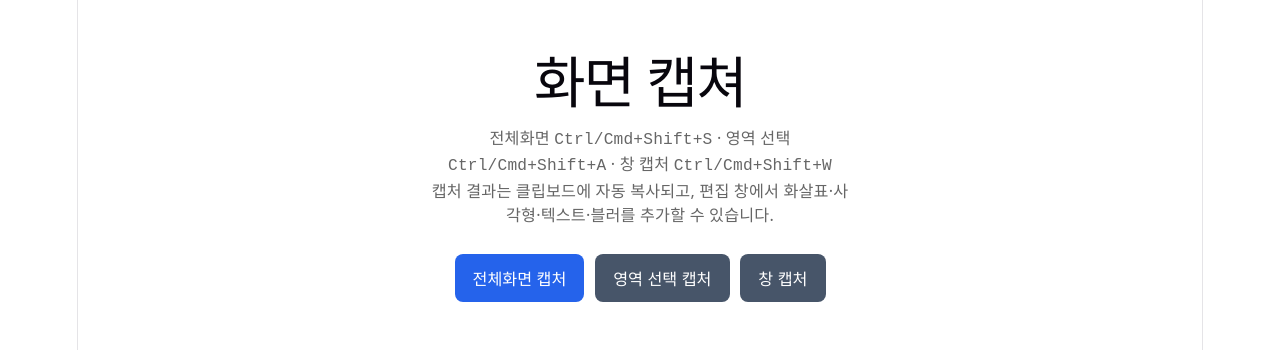
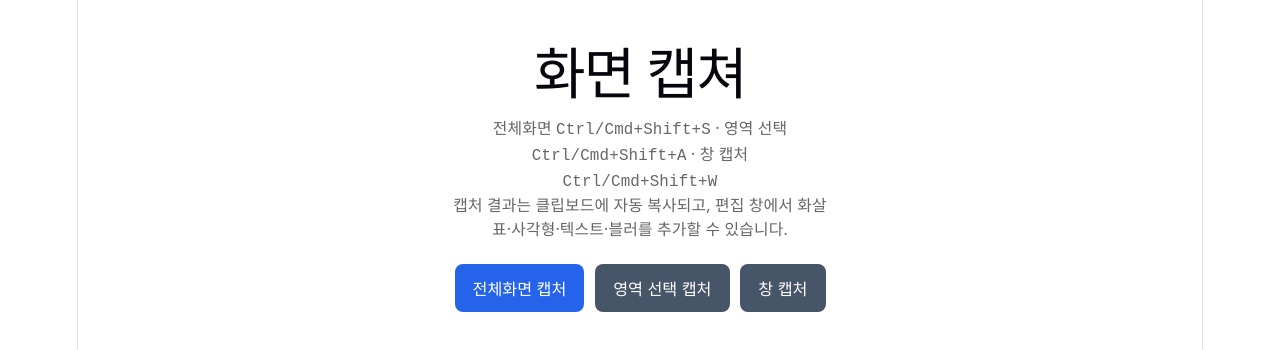
Before and after one commit to sungback/MyCap, a React (Vite) app: page / in a window 1280 px wide. Shown: the top 350 px of the page. Built offline with nearby package versions, Linux system fonts and the light colour scheme.

Commit message:
style: increase mainWindow height and adjust padding to prevent scrollbar

```diff
--- a/electron/main.ts
+++ b/electron/main.ts
@@ -414,9 +414,10 @@ function openEditorWindow(image: NativeImage, filePath: string) {
 
 function createWindow() {
   mainWindow = new BrowserWindow({
-    width: 420,
-    height: 400,
+    width: 430,
+    height: 490,
     resizable: false,
+    autoHideMenuBar: true,
     icon: APP_ICON_PATH,
     webPreferences: {
       preload: path.join(__dirname, 'preload.mjs'),
--- a/src/App.css
+++ b/src/App.css
@@ -1,19 +1,20 @@
 .capture-app {
   max-width: 420px;
   margin: 0 auto;
-  padding: 2rem 1.5rem;
+  padding: 1.5rem 1.25rem;
   text-align: center;
   font-family: system-ui, sans-serif;
+  box-sizing: border-box;
 }
 
 .hint {
   color: #666;
-  font-size: 0.9rem;
+  font-size: 0.88rem;
   line-height: 1.5;
 }
 
 .button-row {
-  margin-top: 1.5rem;
+  margin-top: 1.25rem;
   display: flex;
   flex-wrap: wrap;
   gap: 0.6rem;
@@ -40,8 +41,20 @@
 }
 
 .last-capture {
-  margin-top: 1.5rem;
+  margin-top: 1.25rem;
   font-size: 0.8rem;
   color: #444;
   word-break: break-all;
 }
+
+.last-capture code {
+  display: block;
+  margin-top: 0.4rem;
+  padding: 6px 10px;
+  border-radius: 6px;
+  background: #f1f3f5;
+  font-size: 0.78rem;
+  line-height: 1.4;
+  text-align: left;
+  word-break: break-all;
+}
```
